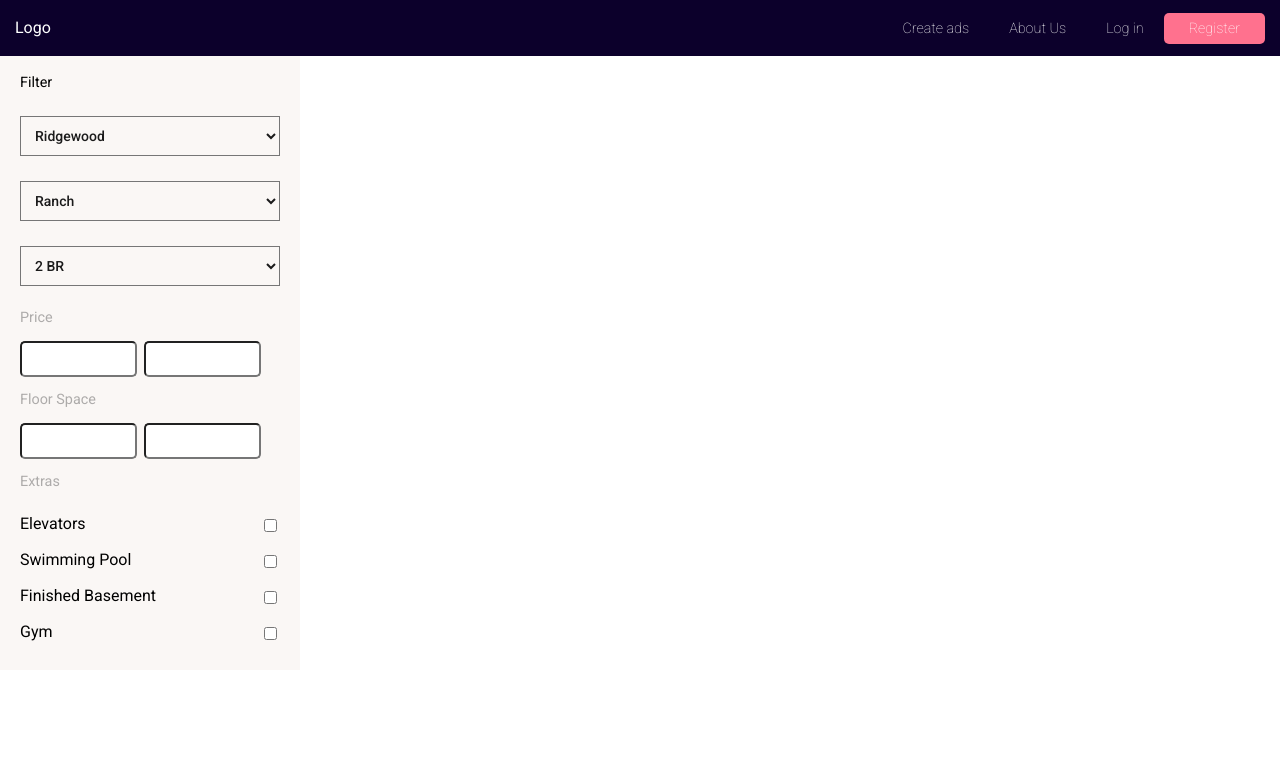
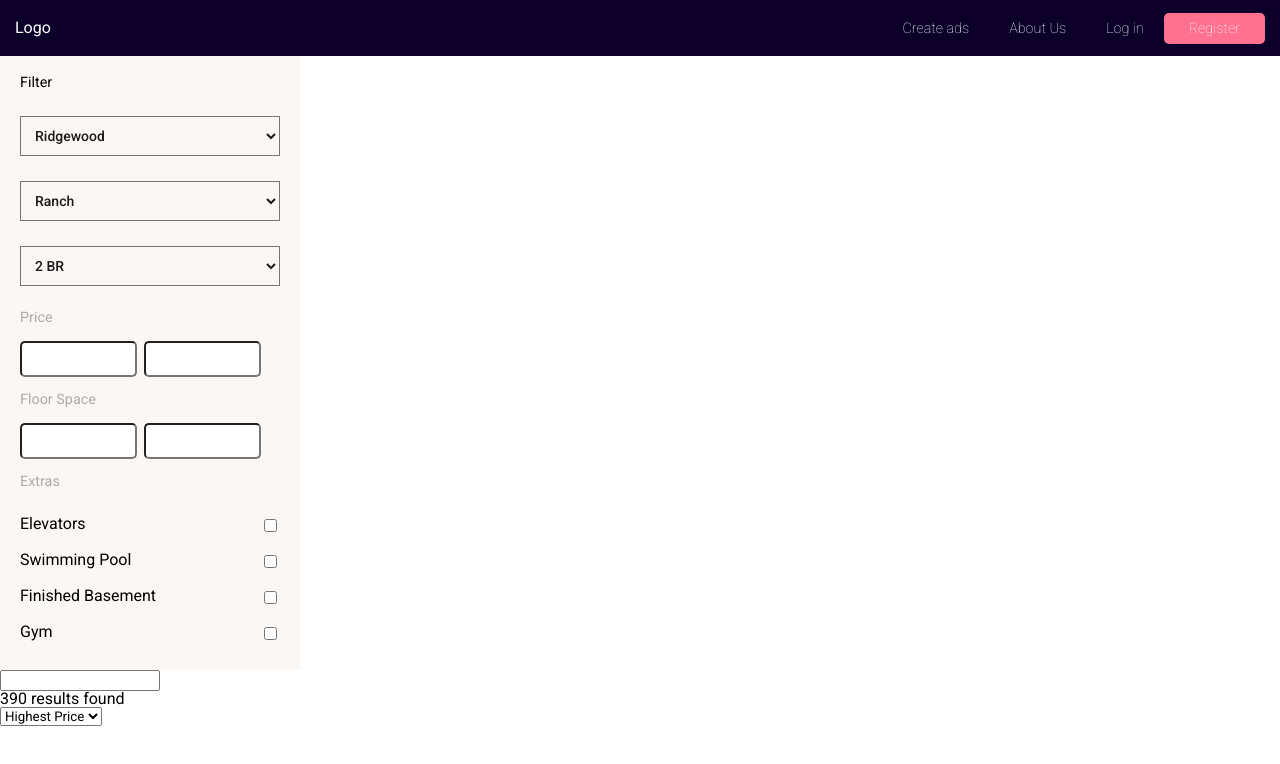
Before and after one commit to juanhuttemann/real-state, a React (Create React App) app: page / in a window 1280 px wide. Shown: the top 764 px of the page. Built offline with nearby package versions, Linux system fonts and the light colour scheme.

Commit message:
add pagination section

```diff
--- a/src/components/Listings.js
+++ b/src/components/Listings.js
@@ -6,9 +6,21 @@ class Listings extends Component {
         return (
             <section id="listings">
                 <section className="search-area">
+                    <input type="text" name="search" />
+                </section>
+                <section className="sortby-area">
+                    <div>390 results found</div>
+                    <div className="sort-options">
+                        <select name="sortby" className="sortby">
+                            <option value="price-asc">Highest Price</option>
+                            <option value="price-desc">Lowest Price</option>
+                        </select>
+                    </div>
+                </section>
+                <section className="listings-results">
 
                 </section>
-                <section className="listings-results">
+                <section className="pagination">
 
                 </section>
             </section>
```
